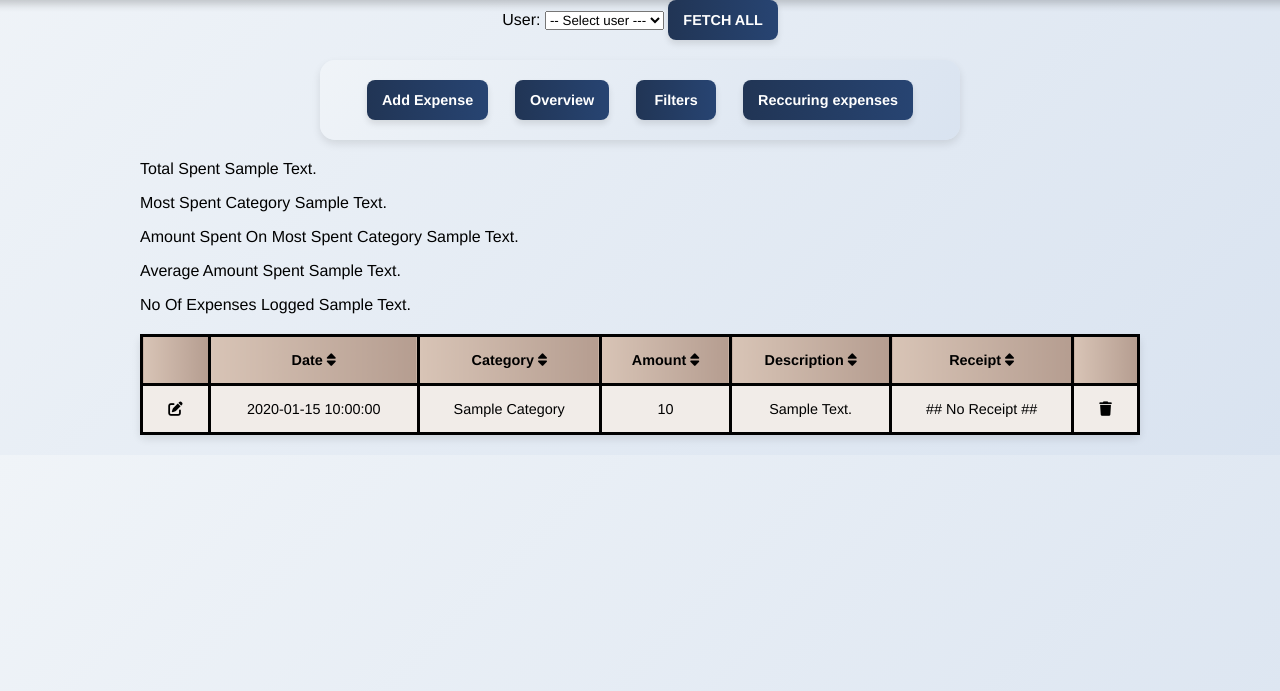
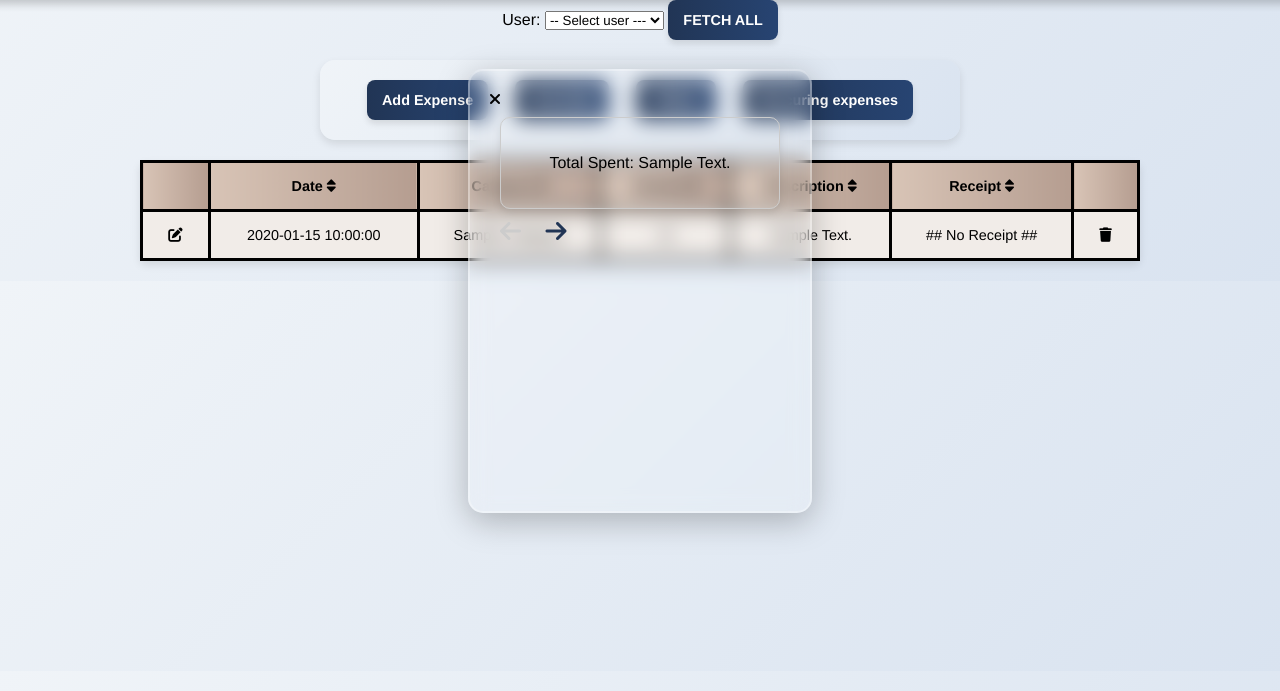
Before and after one commit to Siddiqz-onkeys/expense_module_project_ufft, a Flask app: template templates/index.html in a window 1280 px wide. Shown: the part 109-800 px from the top of the page. Run offline with Flask 3, Linux system fonts and the light colour scheme; the template is opened without the code that fills it: most values are stand-ins (such as "Sample title", 1, 10 or a date in 2020).

Commit message:
added the overview-section and enhanced the front -end

```diff
--- a/app.py
+++ b/app.py
@@ -441,8 +441,6 @@ def add_rec_exp():
 @app.route('/overview',methods=["POST"])
 def overview():
     select_par=int(request.form.get('duration'))
-    print(select_par)
-
     # Define the base query
     base_query = """
     WITH category_totals AS (
@@ -451,7 +449,7 @@ def overview():
             SUM(e.amount) AS total_spent_on_category
         FROM expenses e
         JOIN categories c ON e.category_id = c.category_id
-        WHERE e.user_id = 1 {date_filter}
+        WHERE e.user_id = {curr_user} {date_filter}
         GROUP BY c.name
         ORDER BY total_spent_on_category DESC
         LIMIT 1
@@ -463,40 +461,33 @@ def overview():
         ROUND(AVG(e.amount), 2) AS average_amount_spent,
         COUNT(*) AS total_expenses_logged
     FROM expenses e
-    WHERE e.user_id = 1 {date_filter};
+    WHERE e.user_id = {curr_user} {date_filter};
     """
 
     # Define date filters based on the option selected
     date_filter = ""
     match select_par:  # `select_par` determines the time range
         case 1:
-            print("case 1")
             date_filter = "AND e.date >= CURDATE() - INTERVAL 10 DAY"
         case 2:
-            print("case 2")
             date_filter = "AND e.date >= CURDATE() - INTERVAL 15 DAY"
         case 3:
-            print("case 3")
             date_filter = "AND e.date >= CURDATE() - INTERVAL 1 MONTH"
         case 4:
-            print("case 4")
             date_filter = "AND e.date >= CURDATE() - INTERVAL 3 MONTH"
         case 5:
-            print("case 5")
             date_filter = "AND e.date >= CURDATE() - INTERVAL 1 YEAR"
         case 6:
-            print("case 6")
             date_filter = ""  # No date filter for all-time expenses
 
     # Inject the date filter into the query
-    final_query = base_query.format(date_filter=date_filter)
+    final_query = base_query.format(date_filter=date_filter,curr_user=curr_user)
 
     # Execute the query
     cursor.execute(final_query)
 
     tot=cursor.fetchone()
     summary_=[tot[0],tot[1],tot[2],tot[3],tot[4]]
-    print(summary_)
     return render_template('index.html',summary=summary_,expenses=get_expenses(),users=get_users(),max_date=current_date,method="POST")
 
 if __name__=="__main__":
--- a/static/styles.css
+++ b/static/styles.css
@@ -277,3 +278,50 @@ a:hover {
     padding:15px;
     border:2px solid black;
 }
+
+.summary-info {
+    position: fixed; /* Make it appear on top without affecting other elements */
+    top: 50%; /* Center it vertically */
+    left: 50%; /* Center it horizontally */
+    transform: translate(-50%, -50%); /* Adjust for perfect centering */
+    display: flex; /* Enable flexbox layout */
+    flex-direction: column; /* Align child elements in a column */
+    width: 300px; /* Adjust width as needed */
+    height: 400px; /* Adjust height as needed */
+    border: 2px solid rgba(255, 255, 255, 0.3); /* Semi-transparent border */
+    border-radius: 15px; /* Rounded corners */
+    background: rgba(255, 255, 255, 0.1); /* Transparent white background */
+    backdrop-filter: blur(10px); /* Apply the glassy blur effect */
+    box-shadow: 0 8px 32px rgba(0, 0, 0, 0.25); /* Add a soft shadow for depth */
+    z-index: 1000; /* Ensure it stays on top of other elements */
+    overflow: hidden; /* Prevent overflow if content exceeds the box */
+    padding: 20px; /* Add some padding */
+    color: black; /* Text color for contrast */
+}
+
+
+.flashcards {
+    display: none; /* Hide all flashcards initially */
+    text-align: center;
+    margin: 10px;
+    padding: 20px;
+    border: 1px solid #ccc;
+    border-radius: 10px;
+    box-shadow: 0 4px 8px rgba(0, 0, 0, 0.1);
+}
+
+.flashcards.active {
+    display: block; /* Show the active flashcard */
+}
+.arrows i {
+    font-size: 24px;
+    cursor: pointer;
+    margin: 0 10px;
+    color: #213555;
+    transition: color 0.3s ease;
+}
+
+.arrows i.disabled {
+    cursor: not-allowed;
+    color: #ccc; /* Grey out the disabled arrow */
+}
--- a/templates/index.html
+++ b/templates/index.html
@@ -121,7 +121,7 @@
                     </div>
 
                     <!-- ########### OVERIEW SECTION ######-->
-                    <div class="overview-section" id="overview-section">
+                    <div class="overview-section" id="overview-section" >
                         <form id="interval-selection" action="/overview" enctype="multipart/form" method="POST" >
                             <label> SELECT THE DURATION </label>
                             </br></br>
@@ -157,15 +157,22 @@
                             </br></br>
 
                             <button type="button" onclick="overview()"> Get Summary </button>
+                            <button type="button" onclick="document.getElementById('interval-selection').style.display='none'"> CANCEL </button>
                         </form>
                         {% if summary %}
-                            <div class="summary-info">
-                                <p> Total Spent {{ summary[0]}} </p>
-                                <p> Most Spent category {{summary[1]}} </p>
-                                <p> Amount Spent on Most Spent Category {{ summary[2] }} </p>
-                                <p> Average Amount Spent {{ summary[3] }} </p>
-                                <p> No of Expenses Logged {{ summary[4] }} </p>
+                            <div class="summary-info" id="summary-info">
+                                <i class="fas fa-close" onclick="document.getElementById('summary-info').style.display='none'"></i>
+                                <div class="flashcards"> <p> Total Spent: {{ summary[0]}} </p> </div>
+                                <div class="flashcards"> <p> Most Spent category: {{summary[1]}} </p> </div>
+                                <div class="flashcards"> <p> Amount Spent on Most Spent Category: {{ summary[2] }} </p> </div>
+                                <div class="flashcards"> <p> Average Amount Spent: {{ summary[3] }} </p> </div>
+                                <div class="flashcards"> <p> No of Expenses Logged: {{ summary[4] }} </p> </div>
+                                <div class="arrows">
+                                    <i class="fas fa-arrow-left" id="left-arrow" onclick="prevCard()"></i>
+                                    <i class="fas fa-arrow-right"id="right-arrow" onclick="nextCard()"></i>
+                                </div>
                             </div>
+
                         {% endif %}
                     </div>
 
@@ -408,8 +415,6 @@
 
                         </div>
                     </form>
-
-
                 </div>
 
                 <!-- ###### DEFAULT VIEW OF THE TABLE #####-->
@@ -470,8 +475,6 @@
                                     <div id="ageMessage" > Action Restricted, Since You are a minor </div>
                                 </div>
                                 <div id="deleteMessage"> Record Deleteion Successfull!!! </div>
-
-
                             </div>
                             {% endfor %}
                         </tbody>
```
Also changed, not shown: other parts of static/styles.css (+16 -15 lines), static/script.js (+58 -0 lines), trail.html (added, +53 -0 lines).
